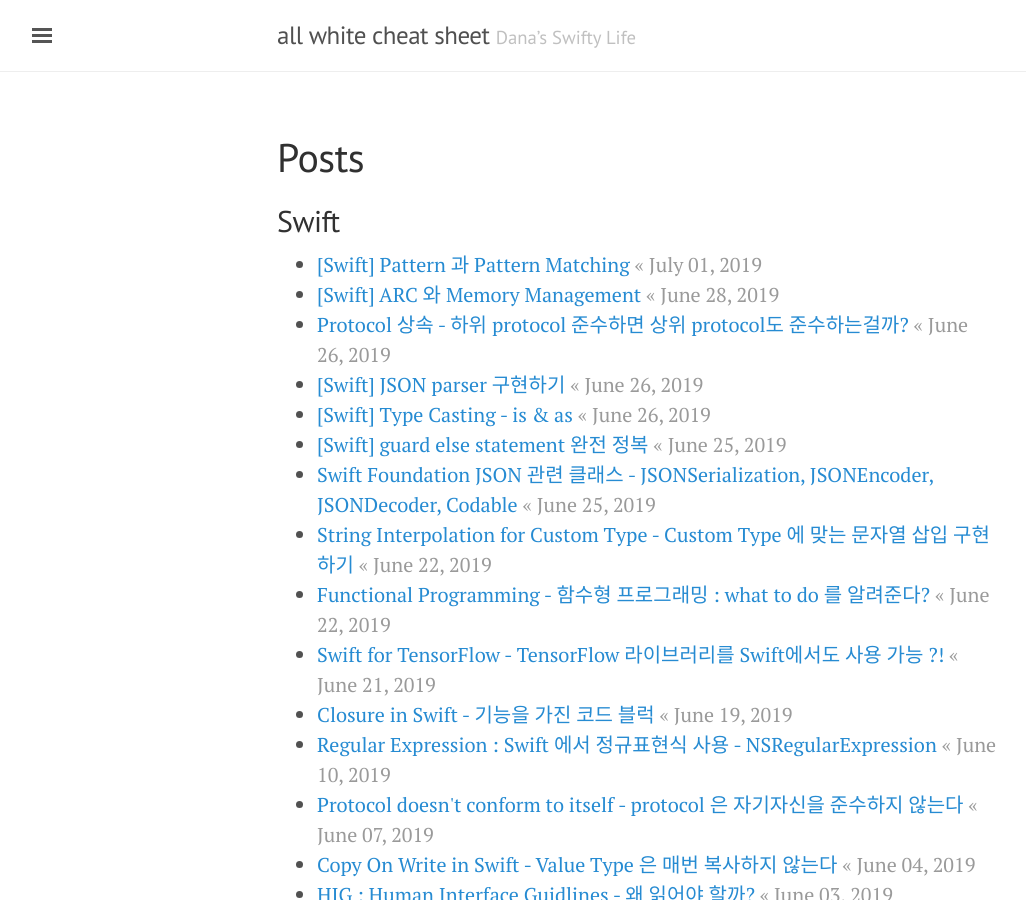
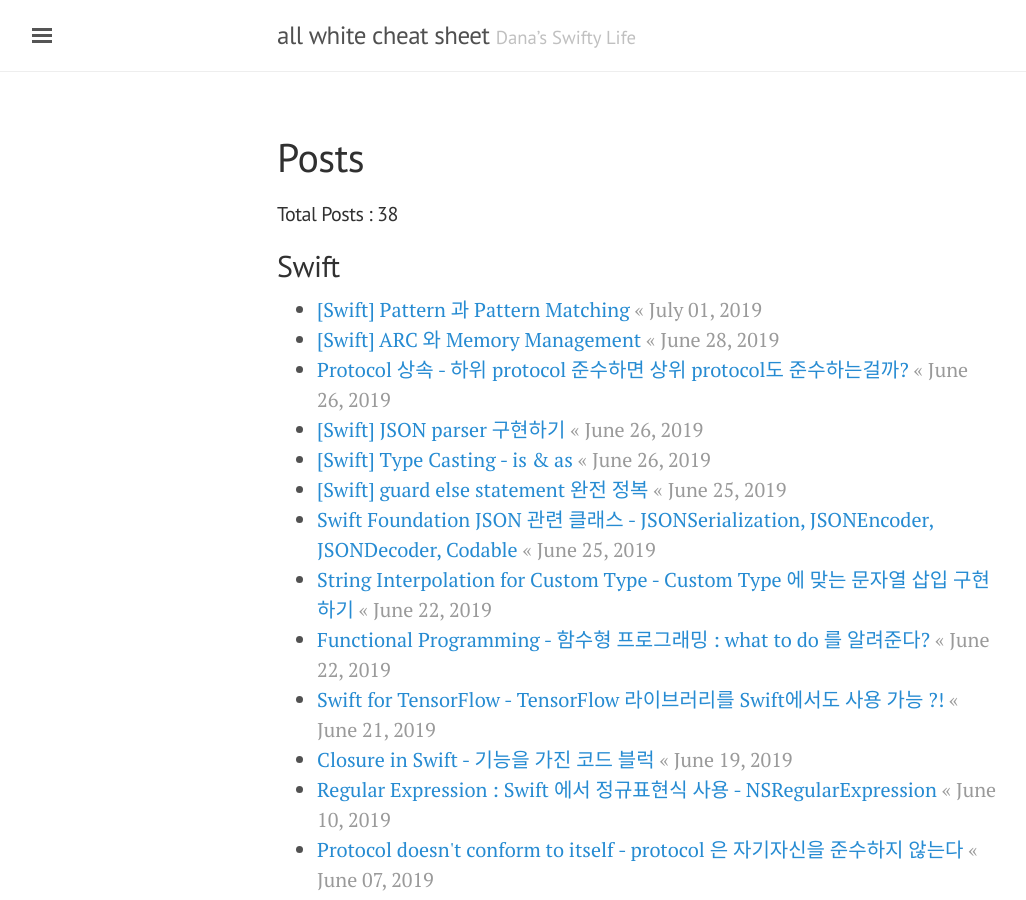
Before and after one commit to daheenallwhite/daheenallwhite.github.io, a Jekyll site: the page built from posts.html, in a window 1280 px wide and 900 px high. Shown: the whole window, without its empty margins (3-1029 px from the left). Built offline with Jekyll 4.4.1, drawn with Linux system fonts in a browser that asks for light colours; nearby versions of some CDN libraries.

Commit message:
Add total posts count on posts.html

```diff
--- a/posts.html
+++ b/posts.html
@@ -3,7 +3,7 @@ layout: page
 title: "Posts"
 permalink: /posts/
 ---
-
+<h5>Total Posts : {{ site.posts | size }}</h5>
 {% for category in site.categories %}
   {% capture cat %}{{ category | first }}{% endcapture %}
   <h2 id="{{cat}}">{{ cat  }}</h2>
```
